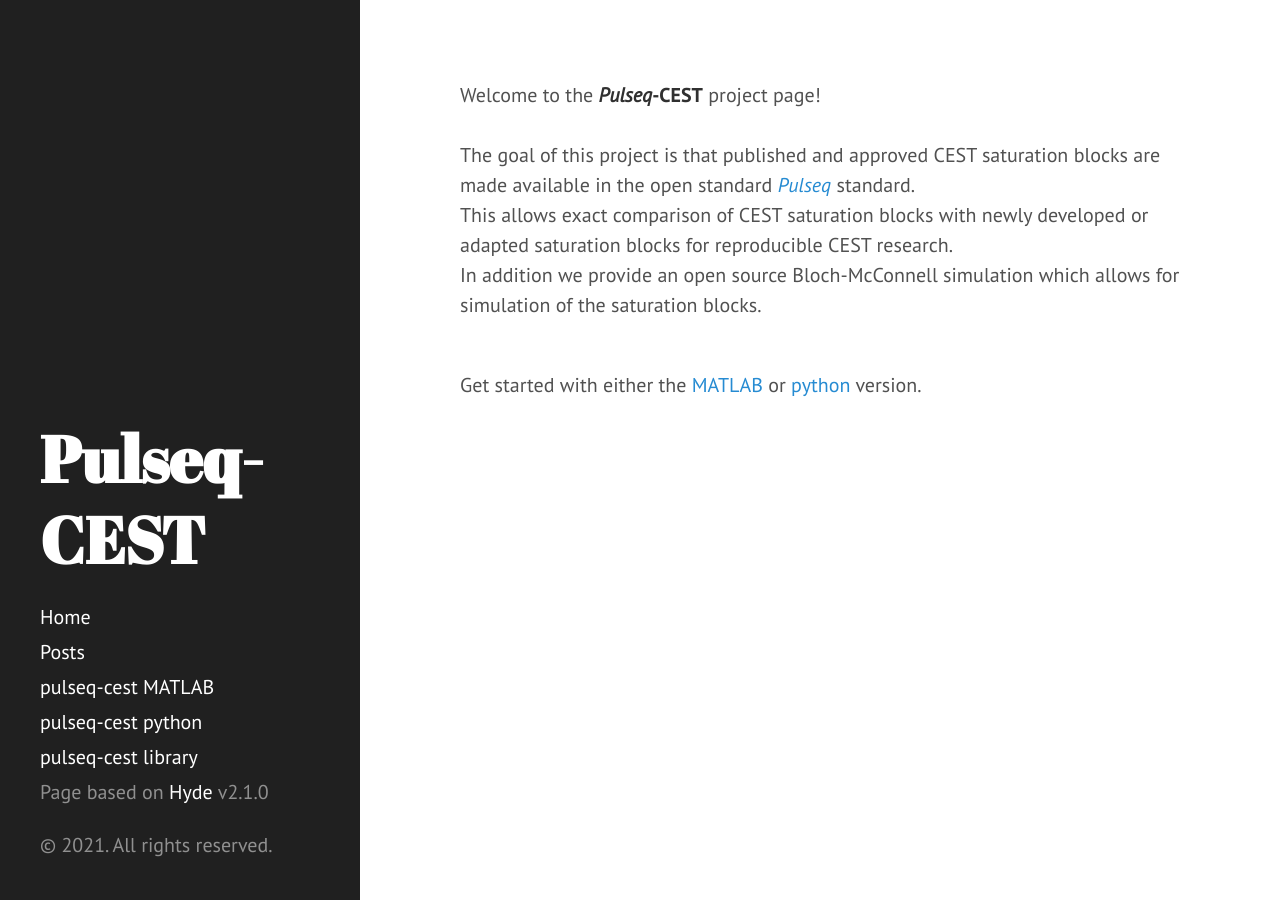
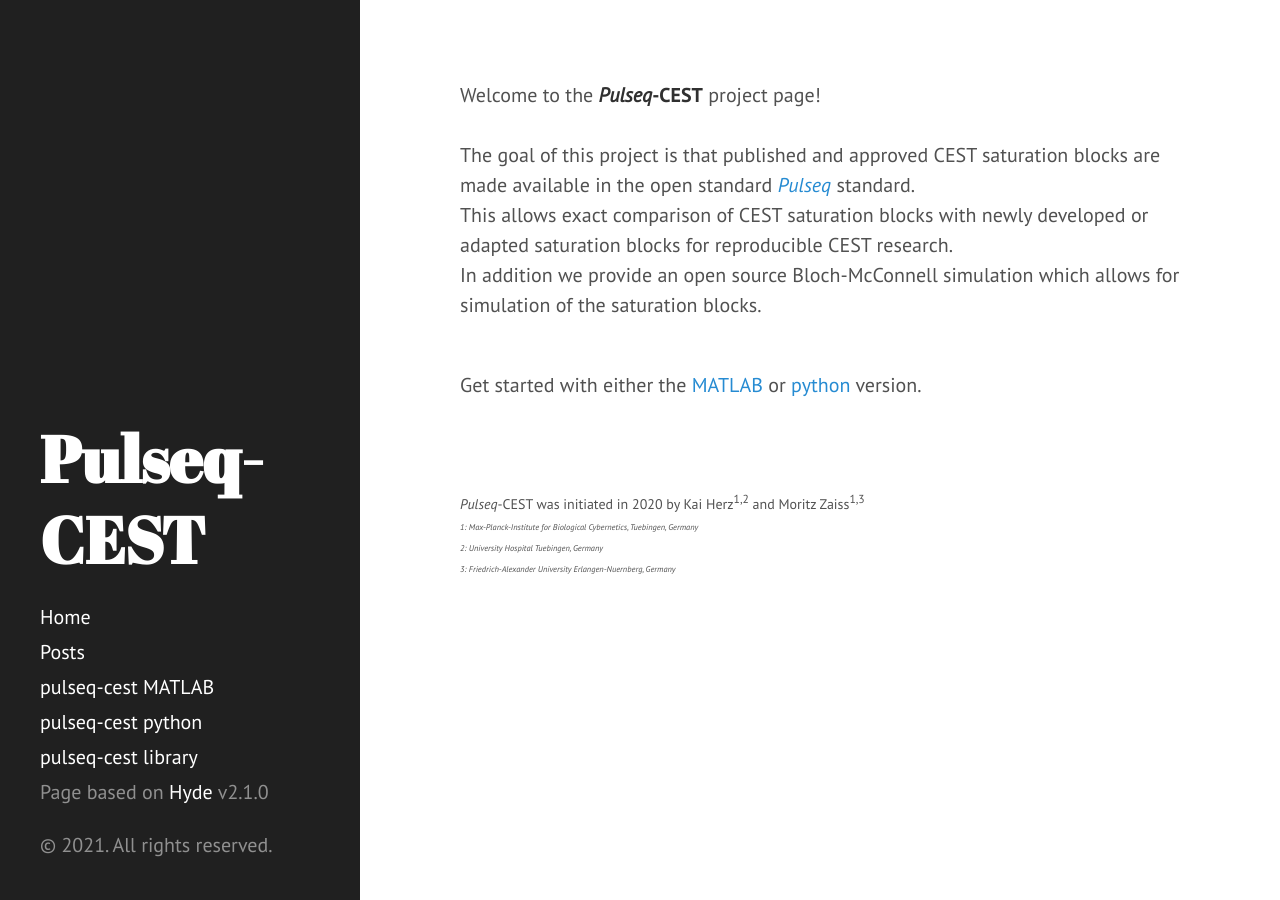
Before and after one commit to pulseq-cest/pulseq-cest.github.io, a Jekyll site: the page built from index.html, in a window 1280 px wide. Built offline with Jekyll 4.4.1, drawn with Linux system fonts in a browser that asks for light colours; the list of posts is cut into pages by our own code.

Commit message:
added info to start page

```diff
--- a/index.html
+++ b/index.html
@@ -15,3 +15,8 @@
 
 Get started with either the <a href="https://github.com/kherz/pulseq-cest">MATLAB</a> or
  <a href="https://github.com/KerstinHut/pypulseq-cest">python</a> version.
+<br><br><br><br>
+<p style="font-size:70%;"><i>Pulseq</i>-CEST was initiated in 2020 by Kai Herz<sup>1,2</sup> and Moritz Zaiss<sup>1,3</sup>
+<i style="font-size:60%;"><br>1: Max-Planck-Institute for Biological Cybernetics, Tuebingen, Germany
+<br>2: University Hospital Tuebingen, Germany
+<br>3: Friedrich-Alexander University Erlangen-Nuernberg, Germany<i></p>
```
